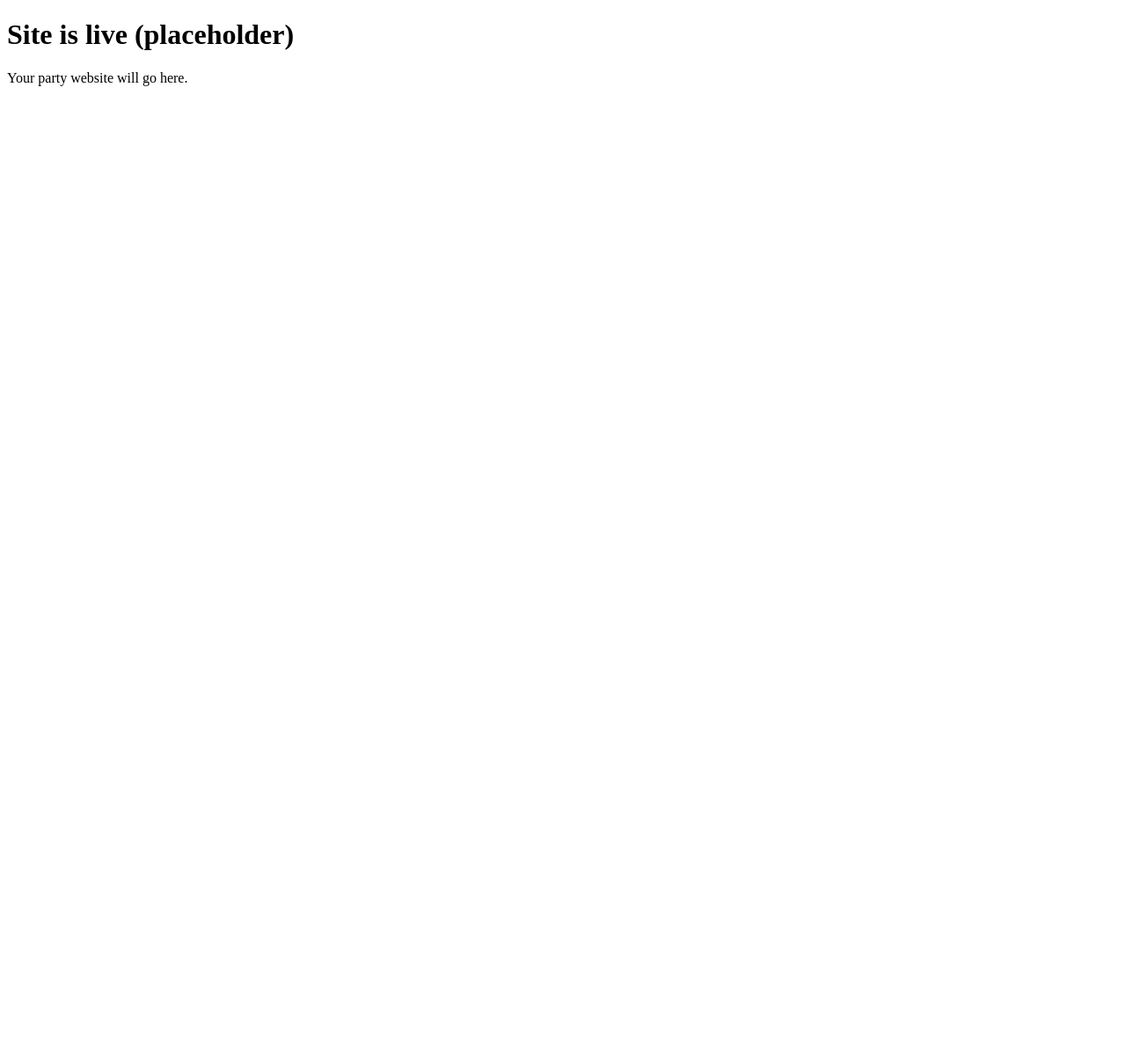
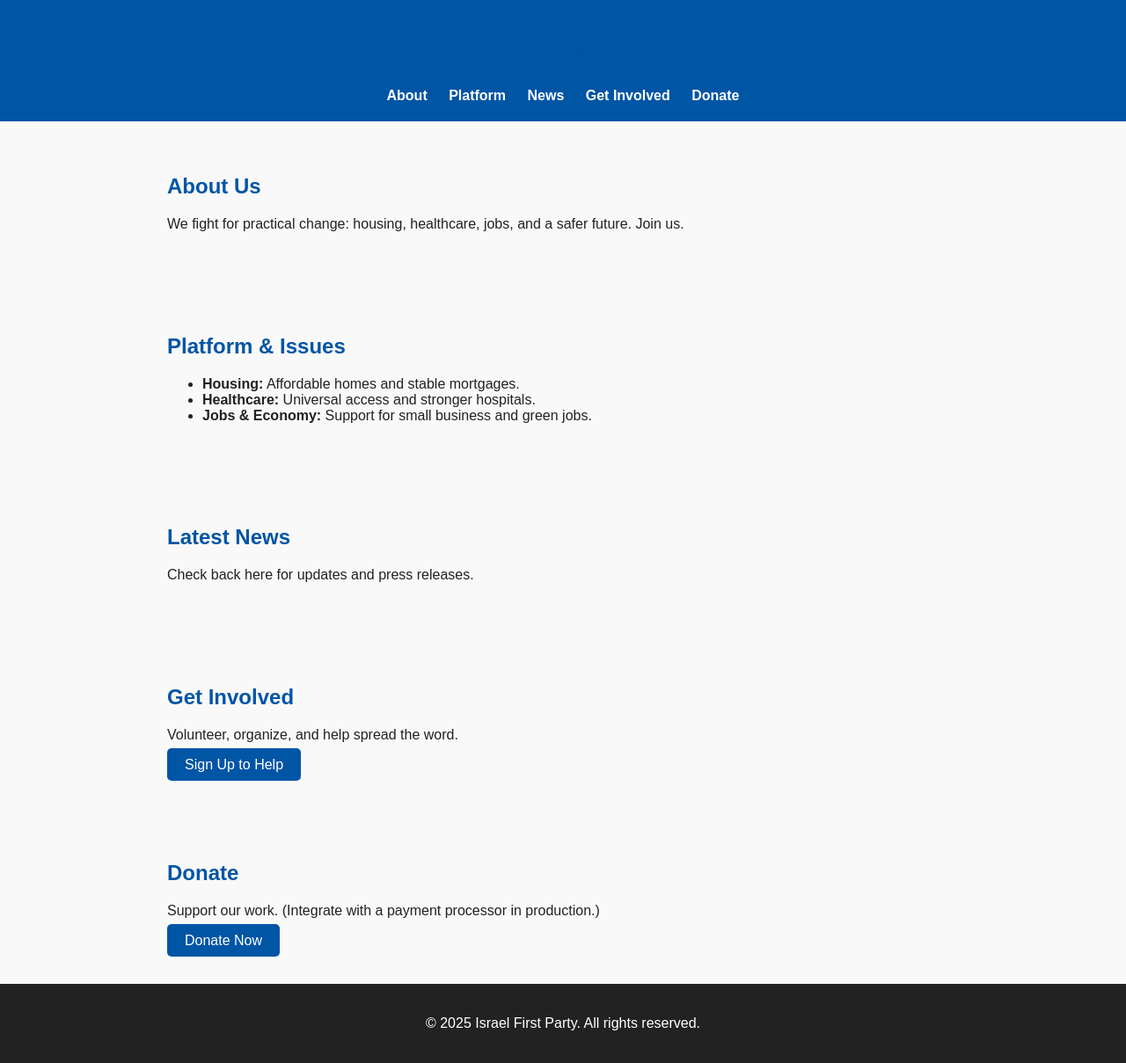
Before and after one commit to israel8899/israelfirst-party, a plain HTML site: page index.html in a window 1280 px wide. Shown: the whole page at 88% size. Before the commit the page ends 800 px from the top, so only its background shows below. Drawn offline with Linux system fonts and the light colour scheme.

Commit message:
Update index.html

```diff
--- a/index.html
+++ b/index.html
@@ -1,11 +1,64 @@
 <!DOCTYPE html>
-<html>
-  <head>
-    <meta charset="UTF-8" />
-    <title>Israel First Party</title>
-  </head>
-  <body>
-    <h1>Site is live (placeholder)</h1>
-    <p>Your party website will go here. </p>
-  </body>
+<html lang="en">
+<head>
+  <meta charset="UTF-8">
+  <meta name="viewport" content="width=device-width, initial-scale=1.0">
+  <title>Israel First Party</title>
+  <style>
+    body { font-family: Arial, sans-serif; margin:0; padding:0; background:#f9f9f9; color:#222; }
+    header { background:#0055A5; color:white; padding:20px; text-align:center; }
+    nav a { color:white; margin:0 10px; text-decoration:none; font-weight:bold; }
+    section { padding:40px 20px; max-width:900px; margin:0 auto; }
+    h1,h2,h3 { color:#0055A5; }
+    .button { background:#0055A5; color:white; padding:10px 20px; text-decoration:none; border-radius:5px; }
+    footer { text-align:center; padding:20px; background:#222; color:white; }
+  </style>
+</head>
+<body>
+  <header>
+    <h1>Israel First Party</h1>
+    <nav>
+      <a href="#about">About</a>
+      <a href="#platform">Platform</a>
+      <a href="#news">News</a>
+      <a href="#get-involved">Get Involved</a>
+      <a href="#donate">Donate</a>
+    </nav>
+  </header>
+
+  <section id="about">
+    <h2>About Us</h2>
+    <p>We fight for practical change: housing, healthcare, jobs, and a safer future. Join us.</p>
+  </section>
+
+  <section id="platform">
+    <h2>Platform & Issues</h2>
+    <ul>
+      <li><strong>Housing:</strong> Affordable homes and stable mortgages.</li>
+      <li><strong>Healthcare:</strong> Universal access and stronger hospitals.</li>
+      <li><strong>Jobs & Economy:</strong> Support for small business and green jobs.</li>
+    </ul>
+  </section>
+
+  <section id="news">
+    <h2>Latest News</h2>
+    <p>Check back here for updates and press releases.</p>
+  </section>
+
+  <section id="get-involved">
+    <h2>Get Involved</h2>
+    <p>Volunteer, organize, and help spread the word.</p>
+    <a href="#" class="button">Sign Up to Help</a>
+  </section>
+
+  <section id="donate">
+    <h2>Donate</h2>
+    <p>Support our work. (Integrate with a payment processor in production.)</p>
+    <a href="#" class="button">Donate Now</a>
+  </section>
+
+  <footer>
+    <p>© 2025 Israel First Party. All rights reserved.</p>
+  </footer>
+</body>
 </html>
```
